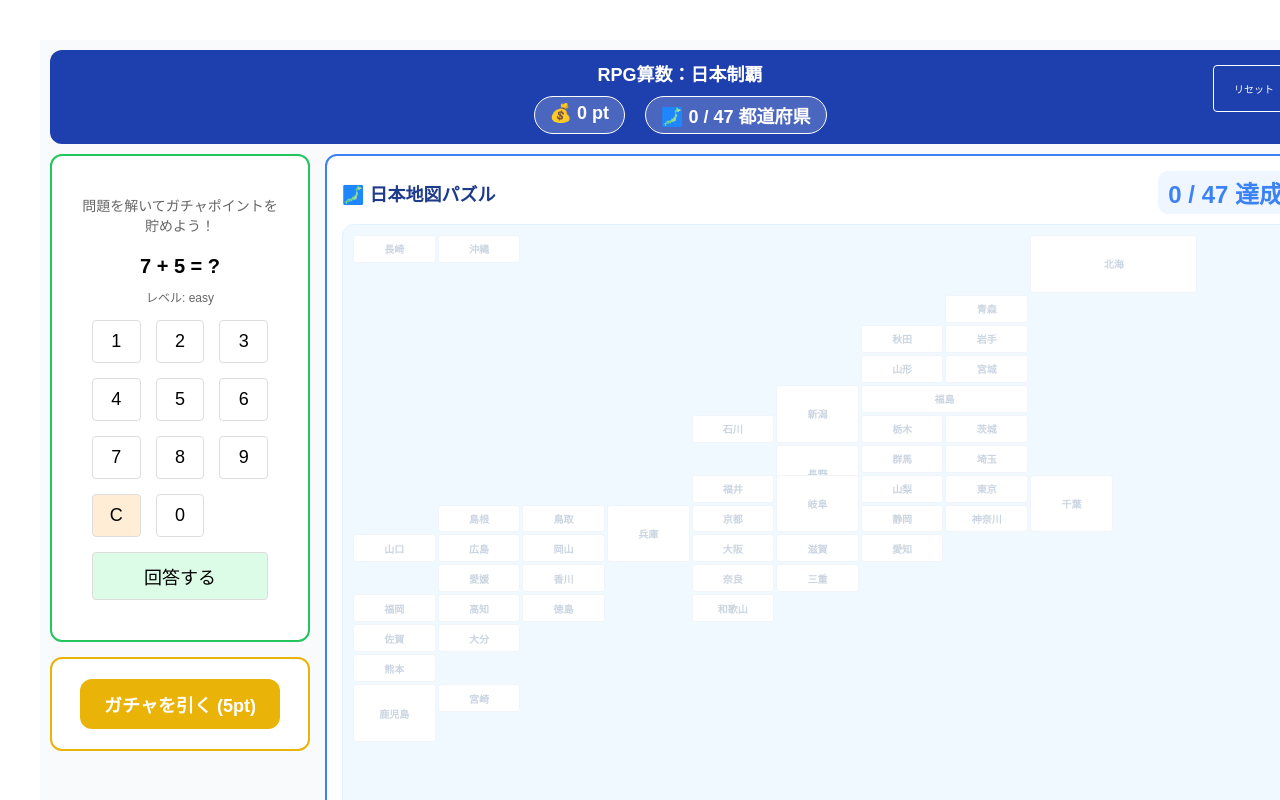
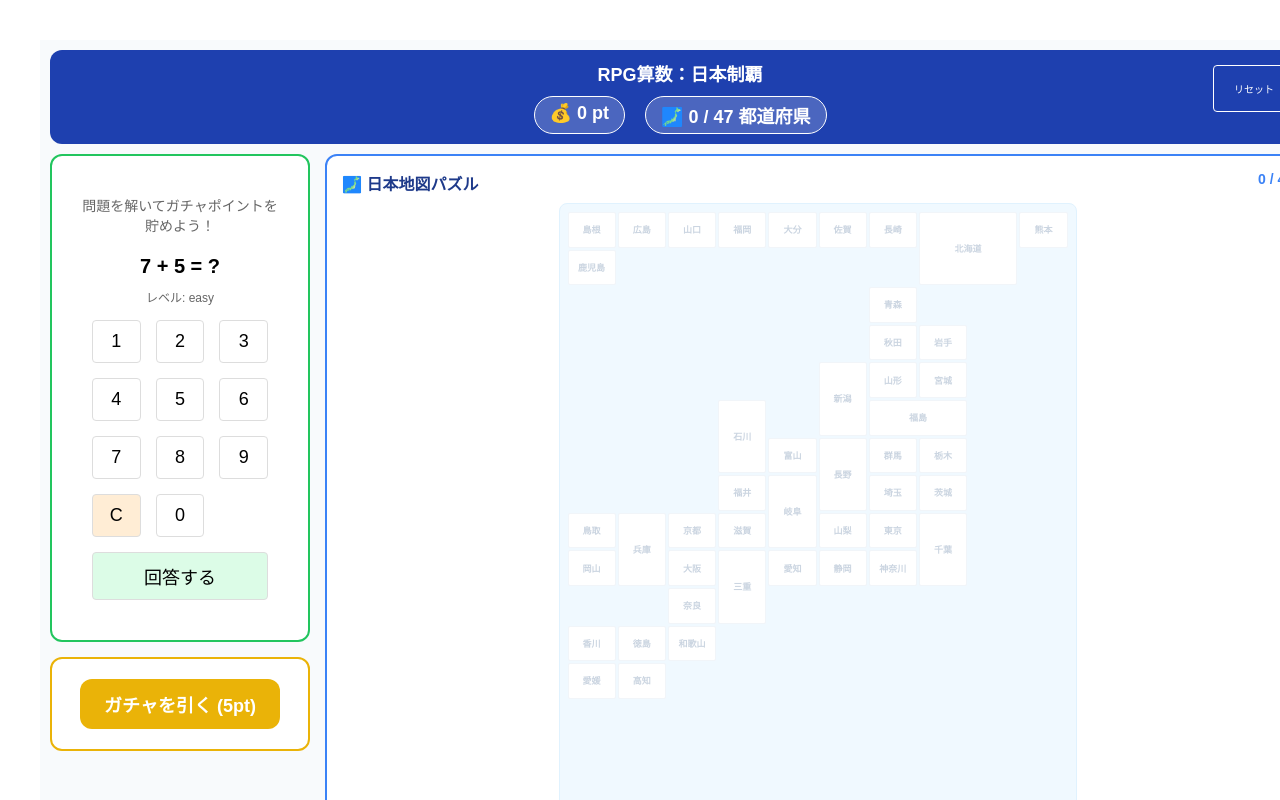
Before and after one commit to kotani6053/manaho0610, a React (Vite) app: page / in a window 1280 px wide. Shown: the top 800 px of the page. Built offline with nearby package versions, Linux system fonts and the light colour scheme; the HTML template or start-up script is replaced by a standard one.

Commit message:
Update MapCollection.jsx

```diff
--- a/src/components/MapCollection.jsx
+++ b/src/components/MapCollection.jsx
@@ -1,73 +1,72 @@
 import React from 'react';
 
 const MAP_LAYOUT = [
-  { name: "北海道", grid: "1 / 9 / 3 / 11" },
-  { name: "青森県", grid: "3 / 8 / 4 / 9" }, { name: "岩手県", grid: "4 / 8 / 5 / 9" },
-  { name: "秋田県", grid: "4 / 7 / 5 / 8" }, { name: "宮城県", grid: "5 / 8 / 6 / 9" },
-  { name: "山形県", grid: "5 / 7 / 6 / 8" }, { name: "福島県", grid: "6 / 7 / 7 / 9" },
-  { name: "茨城県", grid: "7 / 8 / 8 / 9" }, { name: "栃木県", grid: "7 / 7 / 8 / 8" },
-  { name: "群馬県", grid: "8 / 7 / 9 / 8" }, { name: "埼玉県", grid: "8 / 8 / 9 / 9" },
-  { name: "千葉県", grid: "9 / 9 / 11 / 10" }, { name: "東京都", grid: "9 / 8 / 10 / 9" },
-  { name: "神奈川県", grid: "10 / 8 / 11 / 9" }, { name: "新潟県", grid: "6 / 6 / 8 / 7" },
-  { name: "富山県", grid: "8 / 6 / 9 / 7" }, { name: "石川県", grid: "7 / 5 / 8 / 6" },
-  { name: "福井県", grid: "9 / 5 / 10 / 6" }, { name: "山梨県", grid: "9 / 7 / 10 / 8" },
-  { name: "長野県", grid: "8 / 6 / 10 / 7" }, { name: "岐阜県", grid: "9 / 6 / 11 / 7" },
-  { name: "静岡県", grid: "10 / 7 / 11 / 8" }, { name: "愛知県", grid: "11 / 7 / 12 / 8" },
-  { name: "三重県", grid: "12 / 6 / 13 / 7" }, { name: "滋賀県", grid: "11 / 6 / 12 / 7" },
-  { name: "京都府", grid: "10 / 5 / 11 / 6" }, { name: "大阪府", grid: "11 / 5 / 12 / 6" },
-  { name: "兵庫県", grid: "10 / 4 / 12 / 5" }, { name: "奈良県", grid: "12 / 5 / 13 / 6" },
-  { name: "和歌山県", grid: "13 / 5 / 14 / 6" }, { name: "鳥取県", grid: "10 / 3 / 11 / 4" },
-  { name: "島根県", grid: "10 / 2 / 11 / 3" }, { name: "岡山県", grid: "11 / 3 / 12 / 4" },
-  { name: "広島県", grid: "11 / 2 / 12 / 3" }, { name: "山口県", grid: "11 / 1 / 12 / 2" },
-  { name: "徳島県", grid: "13 / 3 / 14 / 4" }, { name: "香川県", grid: "12 / 3 / 13 / 4" },
-  { name: "愛媛県", grid: "12 / 2 / 13 / 3" }, { name: "高知県", grid: "13 / 2 / 14 / 3" },
-  { name: "福岡県", grid: "13 / 1 / 14 / 2" }, { name: "佐賀県", grid: "14 / 1 / 15 / 2" },
-  { name: "長崎県", grid: "14 / 0 / 15 / 1" }, { name: "熊本県", grid: "15 / 1 / 16 / 2" },
-  { name: "大分県", grid: "14 / 2 / 15 / 3" }, { name: "宮崎県", grid: "16 / 2 / 17 / 3" },
-  { name: "鹿児島県", grid: "16 / 1 / 18 / 2" }, { name: "沖縄県", grid: "18 / 0 / 19 / 1" }
+  // 北海道・東北
+  { name: "北海道", grid: "1 / 8 / 3 / 10" },
+  { name: "青森", grid: "3 / 7 / 4 / 8" }, { name: "秋田", grid: "4 / 7 / 5 / 8" }, { name: "岩手", grid: "4 / 8 / 5 / 9" },
+  { name: "山形", grid: "5 / 7 / 6 / 8" }, { name: "宮城", grid: "5 / 8 / 6 / 9" }, { name: "福島", grid: "6 / 7 / 7 / 9" },
+  // 関東
+  { name: "群馬", grid: "7 / 7 / 8 / 8" }, { name: "栃木", grid: "7 / 8 / 8 / 9" },
+  { name: "埼玉", grid: "8 / 7 / 9 / 8" }, { name: "茨城", grid: "8 / 8 / 9 / 9" },
+  { name: "東京", grid: "9 / 7 / 10 / 8" }, { name: "千葉", grid: "9 / 8 / 11 / 9" }, { name: "神奈川", grid: "10 / 7 / 11 / 8" },
+  // 中部
+  { name: "新潟", grid: "5 / 6 / 7 / 7" }, { name: "長野", grid: "7 / 6 / 9 / 7" }, { name: "山梨", grid: "9 / 6 / 10 / 7" },
+  { name: "静岡", grid: "10 / 6 / 11 / 7" }, { name: "愛知", grid: "10 / 5 / 11 / 6" }, { name: "岐阜", grid: "8 / 5 / 10 / 6" },
+  { name: "富山", grid: "7 / 5 / 8 / 6" }, { name: "石川", grid: "6 / 4 / 8 / 5" }, { name: "福井", grid: "8 / 4 / 9 / 5" },
+  // 近畿
+  { name: "滋賀", grid: "9 / 4 / 10 / 5" }, { name: "三重", grid: "10 / 4 / 12 / 5" },
+  { name: "京都", grid: "9 / 3 / 10 / 4" }, { name: "大阪", grid: "10 / 3 / 11 / 4" },
+  { name: "兵庫", grid: "9 / 2 / 11 / 3" }, { name: "奈良", grid: "11 / 3 / 12 / 4" }, { name: "和歌山", grid: "12 / 3 / 13 / 4" },
+  // 中国・四国
+  { name: "鳥取", grid: "9 / 1 / 10 / 2" }, { name: "島根", grid: "9 / 0 / 10 / 1" },
+  { name: "岡山", grid: "10 / 1 / 11 / 2" }, { name: "広島", grid: "10 / 0 / 11 / 1" }, { name: "山口", grid: "11 / 0 / 12 / 1" },
+  { name: "香川", grid: "12 / 1 / 13 / 2" }, { name: "徳島", grid: "12 / 2 / 13 / 3" },
+  { name: "愛媛", grid: "13 / 1 / 14 / 2" }, { name: "高知", grid: "13 / 2 / 14 / 3" },
+  // 九州・沖縄
+  { name: "福岡", grid: "12 / 0 / 13 / 1" }, { name: "大分", grid: "13 / 0 / 14 / 1" },
+  { name: "佐賀", grid: "14 / 0 / 15 / 1" }, { name: "長崎", grid: "15 / 0 / 16 / 1" },
+  { name: "熊本", grid: "16 / 0 / 17 / 1" }, { name: "宮崎", grid: "17 / 1 / 18 / 2" },
+  { name: "鹿児島", grid: "17 / 0 / 19 / 1" }, { name: "沖縄", grid: "19 / 2 / 20 / 3" }
 ];
 
 function MapCollection({ obtained }) {
   return (
-    <div style={{ width: '100%', height: '100%', display: 'flex', flexDirection: 'column' }}>
-      <div style={{ display: 'flex', justifyContent: 'space-between', alignItems: 'center', marginBottom: '10px' }}>
-        <h2 style={{ margin: 0, fontSize: '18px', color: '#1e3a8a' }}>🗾 日本地図パズル</h2>
-        <span style={{ fontWeight: 'bold', color: '#3b82f6', backgroundColor: '#eff6ff', padding: '4px 10px', borderRadius: '10px' }}>
-          {obtained.length} / 47 達成
-        </span>
+    <div style={{ height: '100%', display: 'flex', flexDirection: 'column', alignItems: 'center' }}>
+      <div style={{ width: '100%', display: 'flex', justifyContent: 'space-between', marginBottom: '8px' }}>
+        <h2 style={{ margin: 0, fontSize: '16px', color: '#1e3a8a' }}>🗾 日本地図パズル</h2>
+        <span style={{ fontSize: '14px', fontWeight: 'bold', color: '#3b82f6' }}>{obtained.length} / 47</span>
       </div>
 
       <div style={{
-        flex: 1,
+        width: '100%',
+        maxWidth: '500px', // 地図が横に広がりすぎないように制限
+        aspectRatio: '1 / 1.5', // 縦長にして列島の形を保つ
         display: 'grid',
-        gridTemplateColumns: 'repeat(11, 1fr)',
-        gridTemplateRows: 'repeat(19, 1fr)',
+        gridTemplateColumns: 'repeat(10, 1fr)',
+        gridTemplateRows: 'repeat(20, 1fr)',
         gap: '2px',
         backgroundColor: '#f0f9ff',
-        borderRadius: '12px',
-        padding: '10px',
+        borderRadius: '8px',
+        padding: '8px',
         border: '1px solid #e0f2fe'
       }}>
         {MAP_LAYOUT.map(pref => {
-          const isObtained = obtained.includes(pref.name);
+          const isObtained = obtained.includes(pref.name) || obtained.includes(pref.name + "県") || obtained.includes(pref.name + "府");
           return (
             <div key={pref.name} style={{
               gridArea: pref.grid,
               display: 'flex',
               alignItems: 'center',
               justifyContent: 'center',
-              fontSize: '10px',
+              fontSize: '9px',
               fontWeight: 'bold',
-              borderRadius: '3px',
-              transition: 'all 0.3s ease',
+              borderRadius: '2px',
               backgroundColor: isObtained ? '#3b82f6' : '#fff',
               color: isObtained ? 'white' : '#cbd5e1',
               border: isObtained ? '1px solid #2563eb' : '1px solid #f1f5f9',
-              boxShadow: isObtained ? '0 2px 4px rgba(0,0,0,0.1)' : 'none',
               zIndex: isObtained ? 2 : 1,
-              whiteSpace: 'nowrap'
             }}>
-              {pref.name.replace('県', '').replace('府', '').replace('東京都', '東京').replace('北海道', '北海')}
+              {pref.name}
             </div>
           );
         })}
```
